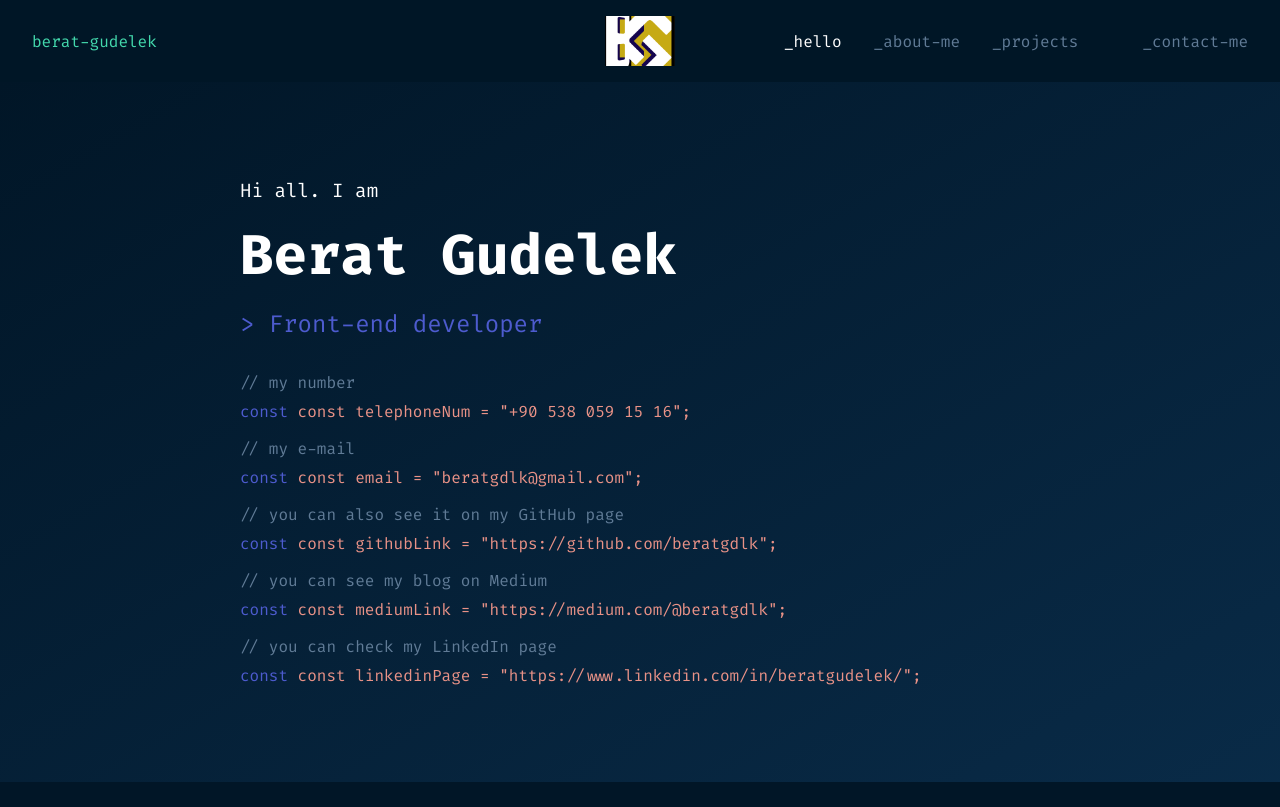
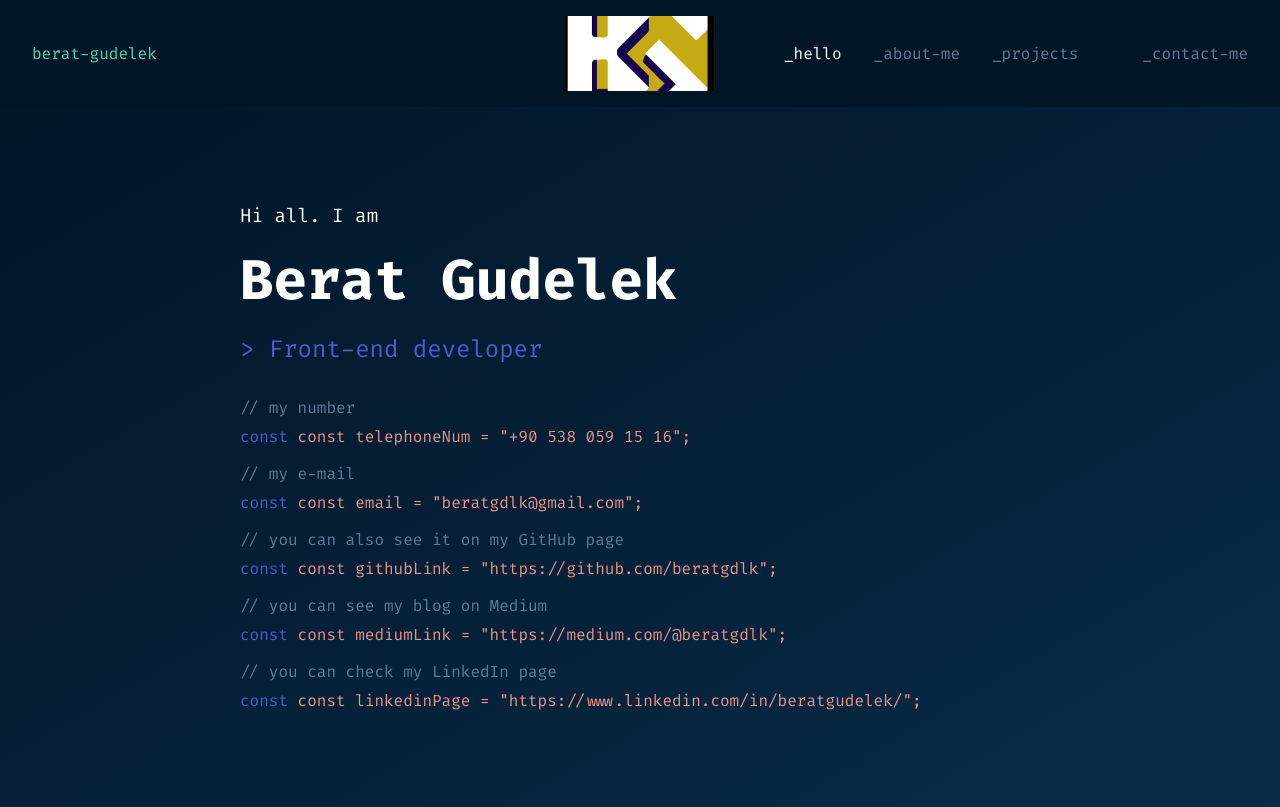
Before and after one commit to beratgdlk/bg-portfolio, a React (Vite) app: page / in a window 1280 px wide. Built offline with nearby package versions, Linux system fonts and the light colour scheme.

Commit message:
logo SASS updated

```diff
--- a/src/components/Navbar/Navbar.scss
+++ b/src/components/Navbar/Navbar.scss
@@ -19,8 +19,8 @@
     padding: 0 2rem;
 
     .navbar__logo {
-      width: 70px;
-      height: 50px;
+      width: 150px;
+      height: 75px;
       object-fit: cover;
     }
   }
```
